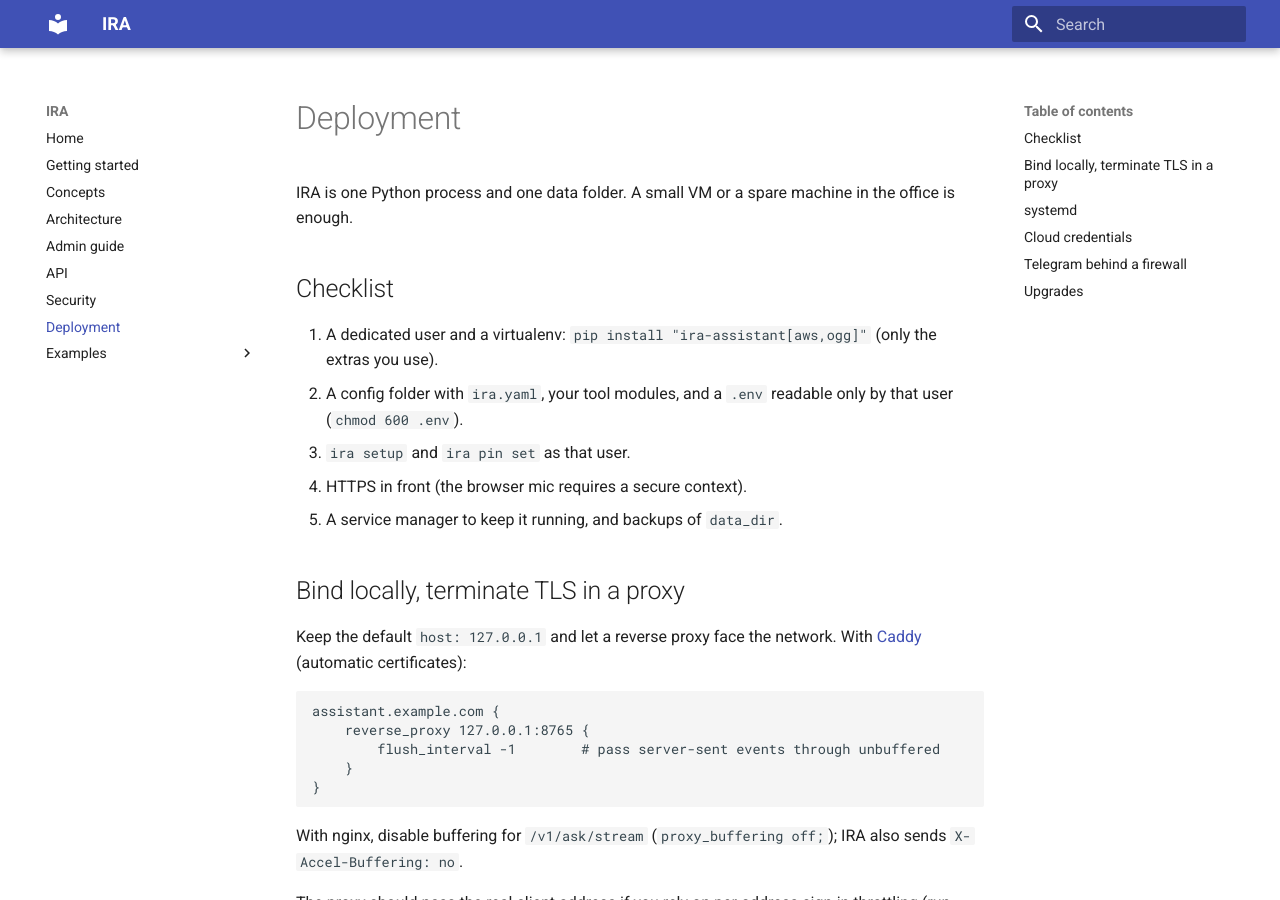
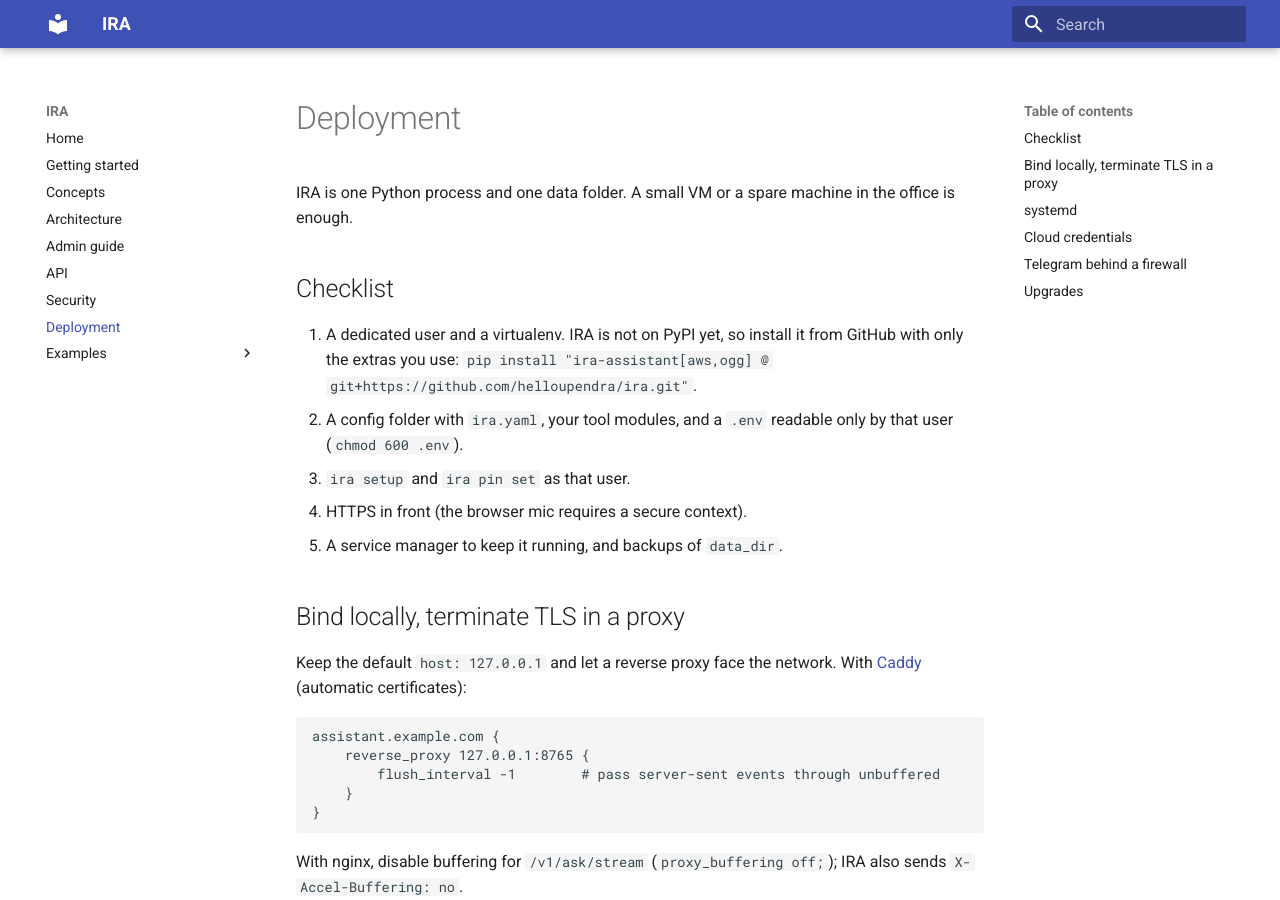
Before and after one commit to helloupendra/ira, an MkDocs documentation site: the page built from docs/deployment.md, in a window 1280 px wide and 900 px high. Built offline with MkDocs 1.6.1 and Material for MkDocs 9.7.7, drawn with Linux system fonts in a browser that asks for light colours.

Commit message:
Install from GitHub in the deployment checklist

```diff
--- a/docs/deployment.md
+++ b/docs/deployment.md
@@ -5,8 +5,9 @@ in the office is enough.
 
 ## Checklist
 
-1. A dedicated user and a virtualenv: `pip install "ira-assistant[aws,ogg]"`
-   (only the extras you use).
+1. A dedicated user and a virtualenv. IRA is not on PyPI yet, so install it
+   from GitHub with only the extras you use:
+   `pip install "ira-assistant[aws,ogg] @ git+https://github.com/helloupendra/ira.git"`.
 2. A config folder with `ira.yaml`, your tool modules, and a `.env` readable
    only by that user (`chmod 600 .env`).
 3. `ira setup` and `ira pin set` as that user.
```
